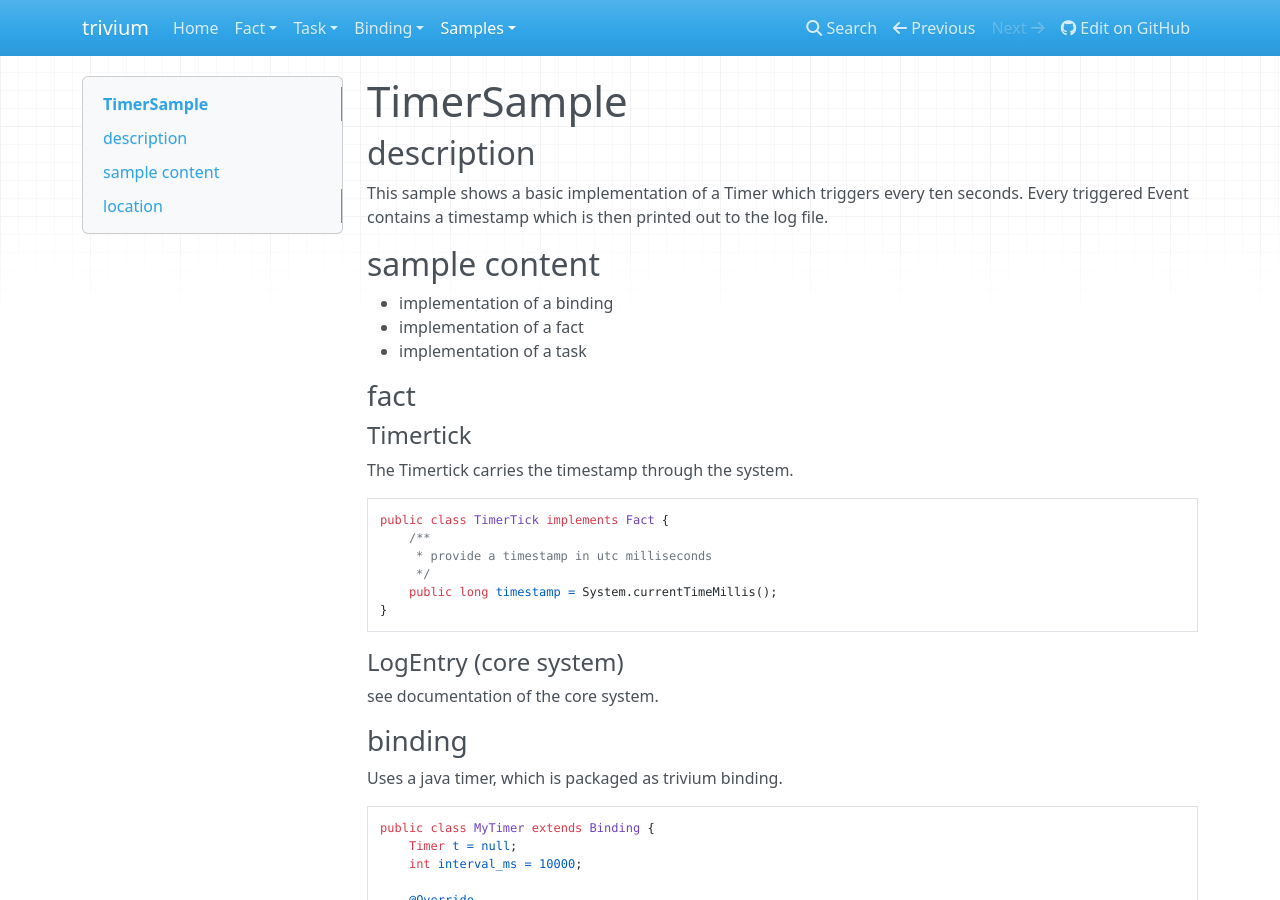
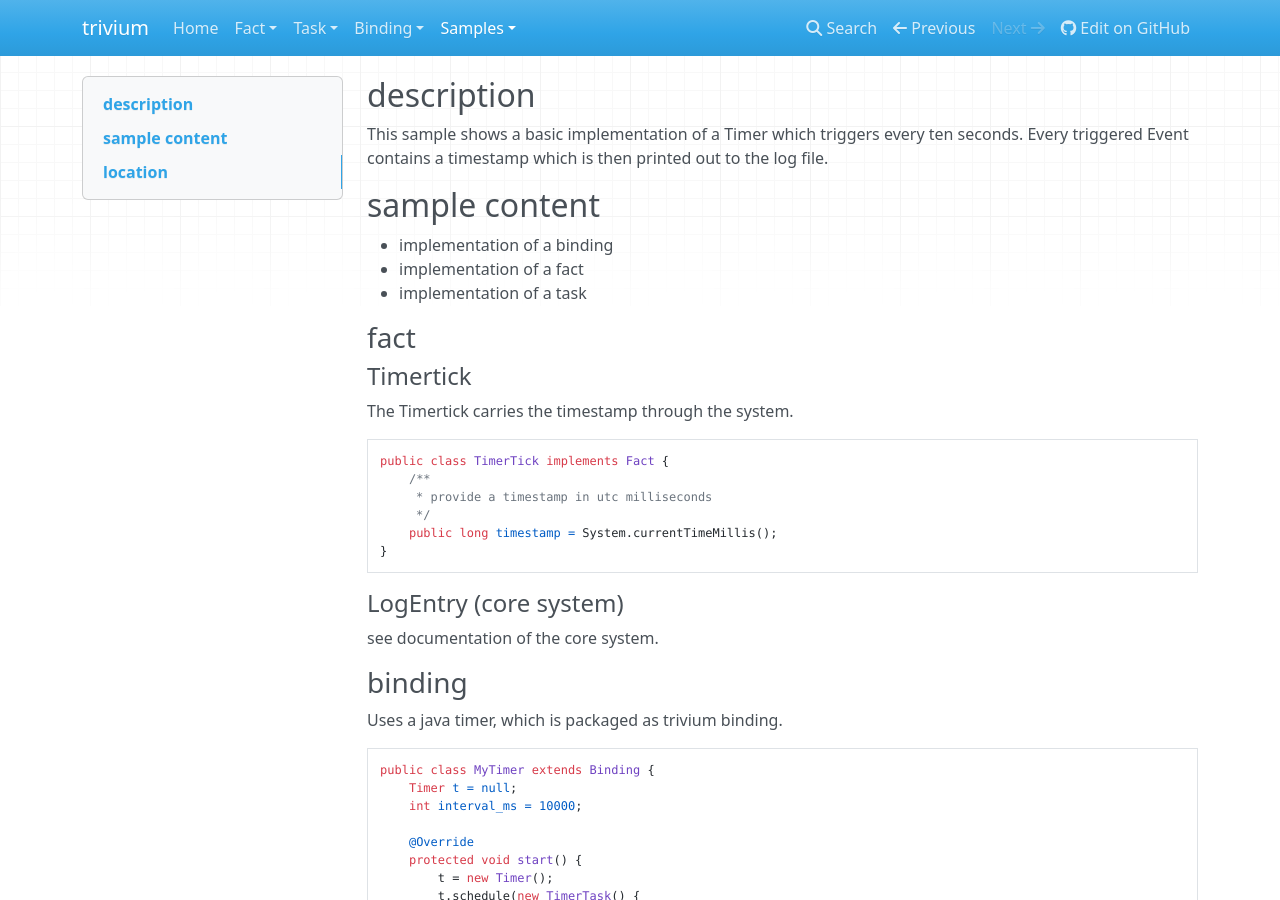
Before and after one commit to JensWalter/trivium, an MkDocs documentation site: the page built from docs/samples/timersample.md, in a window 1280 px wide and 900 px high. Built offline with MkDocs 1.6.1, drawn with Linux system fonts in a browser that asks for light colours; nearby versions of some CDN libraries; old or Windows-style settings are respelled for this version of MkDocs.

```diff
--- a/docs/samples/timersample.md
+++ b/docs/samples/timersample.md
@@ -1,5 +1,3 @@
-# TimerSample
-
 ## description
 
 This sample shows a basic implementation of a Timer which triggers every ten seconds. Every triggered Event contains a timestamp which is then printed out to the log file.
```
Also changed, not shown: docs/favicon.ico.
